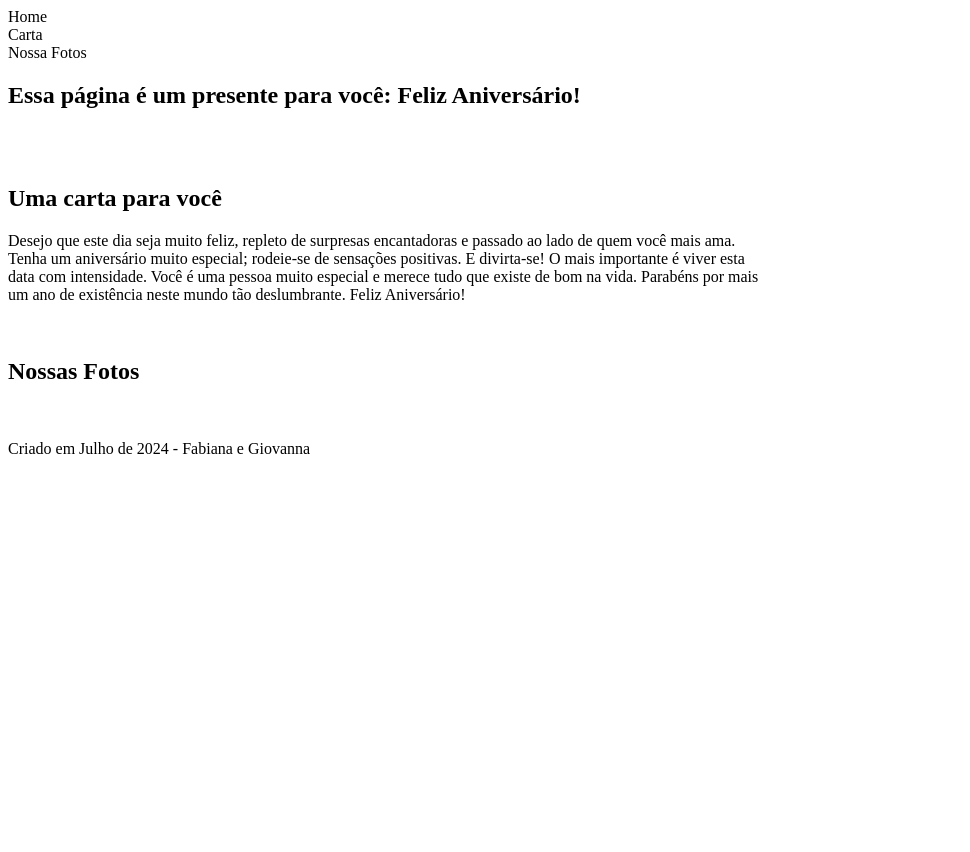
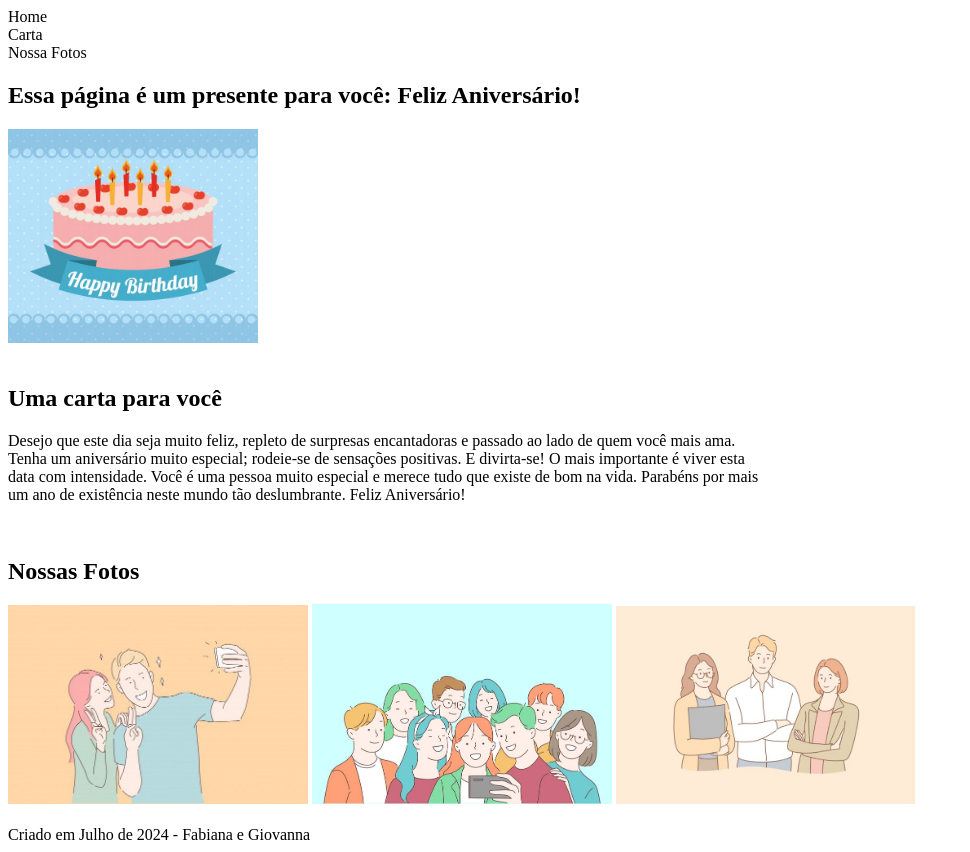
Before and after one commit to FabiHigino/Cartao_Presente, a plain HTML site: page index.html in a window 1280 px wide. Shown: the whole page, without its empty margins (0-970 px from the left). Before the commit the page ends 800 px from the top, so only its background shows below. Drawn offline with Linux system fonts and the light colour scheme.

Commit message:
Segunda versão arquivo index

```diff
--- a/index.html
+++ b/index.html
@@ -14,7 +14,7 @@
         </header>
         <div>
             <h2>Essa página é um presente para você: Feliz Aniversário!</h2>
-            <img src="/image-4.jpg" alt="" width="250px">
+            <img src="imgs/image-4.jpg" alt="" width="250px">
         </div>
         <br>
         <div>
@@ -27,9 +27,9 @@
         <br>
         <div>
             <h2>Nossas Fotos</h2>
-            <img src="/image-1.jpg" alt="" width="300px">
-            <img src="/image-2.jpg" alt="" width="300px">
-            <img src="/image-3.jpg" alt="" width="300px">
+            <img src="imgs/image-1.jpg" alt="" width="300px">
+            <img src="imgs/image-2.jpg" alt="" width="300px">
+            <img src="imgs/image-3.jpg" alt="" width="300px">
         </div>
         <br>
         <footer>Criado em Julho de 2024 - Fabiana e Giovanna</footer>
```
Also changed, not shown: imgs/image-1.jpg (added), imgs/image-2.jpg (added), imgs/image-3.jpg (added), imgs/image-4.jpg (added).
